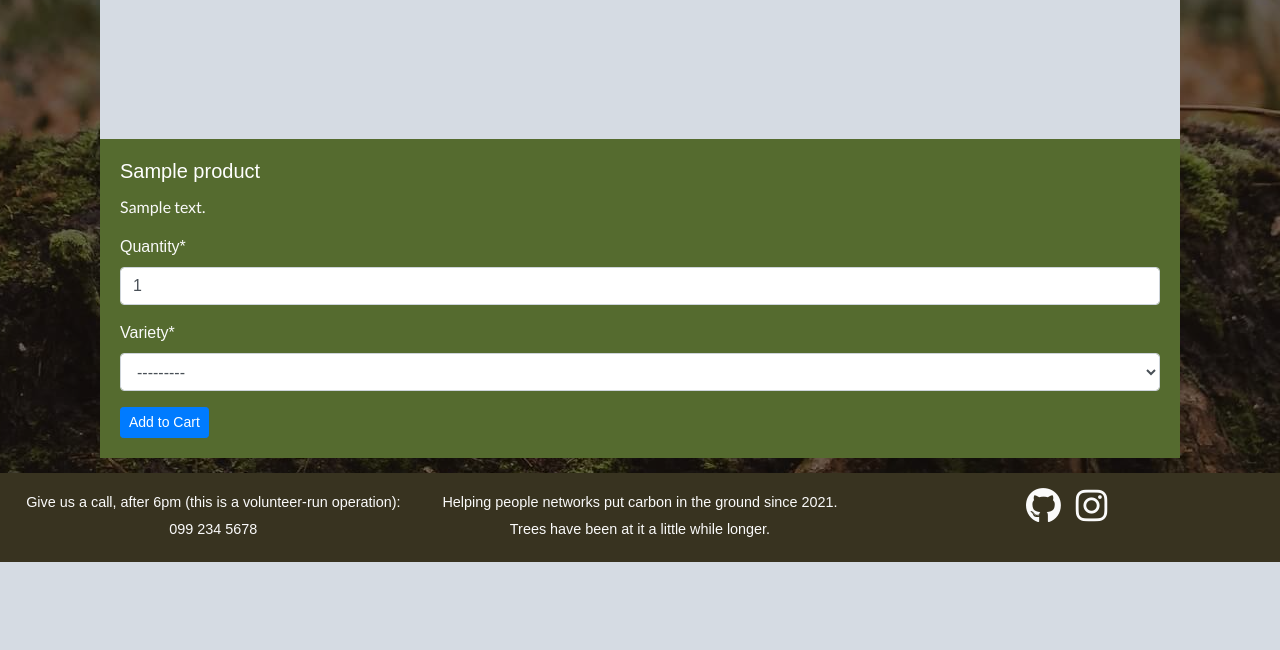
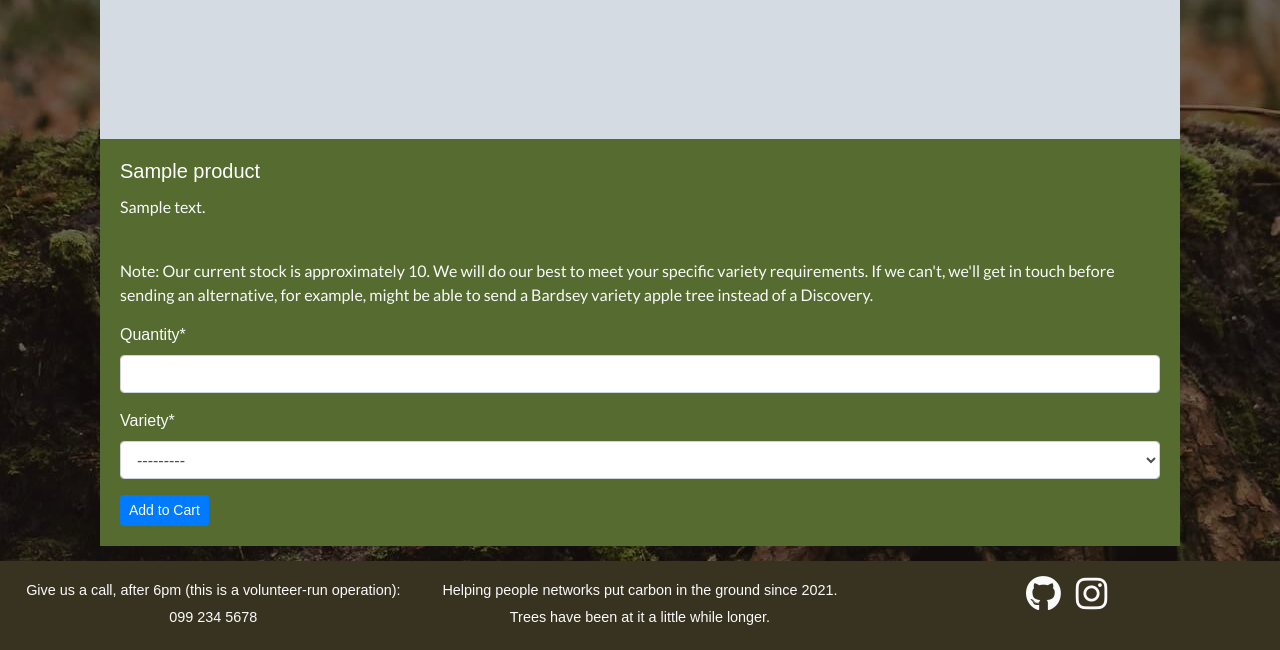
Before and after one commit to jclry1/ms4_citizen_tree, a Django app: a page that uses shop/templates/shop/product_spotlight.html in a window 1280 px wide. Shown: the part 851-1501 px from the top of the page. Before the commit the page ends 1413 px from the top, so only its background shows below. Run offline with Django 3.2, Linux system fonts and the light colour scheme; tables that the repository leaves empty hold one stand-in row (values such as "Sample post"); grey boxes marked "Sample" are stand-in pictures; some libraries are stand-ins or nearby versions.

Commit message:
MAke changes for stock control

```diff
--- a/shop/forms.py
+++ b/shop/forms.py
@@ -7,17 +7,33 @@ User = get_user_model()
 class AddToCartForm(forms.ModelForm):
 
     variety = forms.ModelChoiceField(queryset=VarietySpec.objects.none())
+    quantity = forms.IntegerField(min_value=1)
 
     class Meta:
         model = OrderItem
         fields = OrderItemfields = ['quantity', 'variety']
 
     def __init__(self, *args, **kwargs):
-        product_id = kwargs.pop('product_id')
-        product = Product.objects.get(id=product_id)
+        self.product_id = kwargs.pop('product_id')
+        product = Product.objects.get(id=self.product_id)
         super().__init__(*args, **kwargs)
 
         self.fields['variety'].queryset = product.available_varieties.all()
+
+    def clean(self):
+        product_id = self.product_id
+        product = Product.objects.get(id=self.product_id)
+        quantity = self.cleaned_data['quantity']
+        max_available = product.stock - 5
+        if max_available < 0:
+            print_max = 0
+        else:
+            print_max = max_available
+
+        if max_available < quantity:
+            raise forms.ValidationError(f"Sorry, the most we can accept an order for at the moment is {print_max}. Please adjust your order.")
+
+
 
 
 class AddressForm(forms.Form):
--- a/shop/models.py
+++ b/shop/models.py
@@ -25,6 +25,7 @@ class Product(models.Model):
     bareroot = models.BooleanField(default = True)
     picture = models.FileField(upload_to='media/', default='media/default.jpg', blank=True)
     available_varieties = models.ManyToManyField(VarietySpec)
+    stock = models.IntegerField(default=0)
 
     def __str__(self):
         return self.title
@@ -34,6 +35,10 @@ class Product(models.Model):
 
     def get_display_price(self):
         return "{:.2f}".format(self.price / 100) #Convert from cents to euros for display, same convention as for donations
+
+    @property
+    def in_stock(self):
+        return self.stock > 0
 
 class Address(models.Model):
     ADDRESS_CHOICES = (
--- a/shop/templates/shop/product_spotlight.html
+++ b/shop/templates/shop/product_spotlight.html
@@ -23,14 +23,19 @@
             <div class="card-body">
                 <h5 class="card-title">{{ product.title }}</h5>
                 <p class="card-text">{{ product.description }}</p>
+                <br>
+                <p>Note: Our current stock is approximately {{product.stock}}. We will do our best to meet your specific variety requirements. If we can't, we'll get in touch before sending an alternative, for example, might be able to send a Bardsey variety apple tree instead of a Discovery.</p>
+
+                {% if product.in_stock %}
                 <form method="POST">
                     {% csrf_token %}
                     {{ form|crispy }}
 
                     <button class="btn btn-sm btn-primary" type="submit">Add to Cart</button>
                 </form>
-
-
+                {%else%}
+                <p>Sorry, our stock of '{{ product.title }}' is too low to take an order online.</p>
+                {%endif%}
 
               </div>
         </div>
--- a/shop/views.py
+++ b/shop/views.py
@@ -266,15 +266,20 @@ def stripe_webhook_view(request):
         order.ordered = True
         order.ordered_date = timezone.now()
         order.save()
-
-        #handle_receipt(payment_intent)
+        handle_stock(order)
     else:
         # Unexpected event type
         return HttpResponse(status=400)
 
     return HttpResponse(status=200)
 
-
+def handle_stock(ordered):
+    sold = OrderItem.objects.get(order=ordered)
+    for item in sold:
+        qty_sold = item.quantity
+        product_sold = Product.objects.get(id = item.product.id)
+        product_sold.quantity -= qty_sold
+        product_sold.save()
 
 
 class OrderReview(LoginRequiredMixin, generic.DetailView):
```
Also changed, not shown: shop/migrations/0011_product_stock.py (added).
